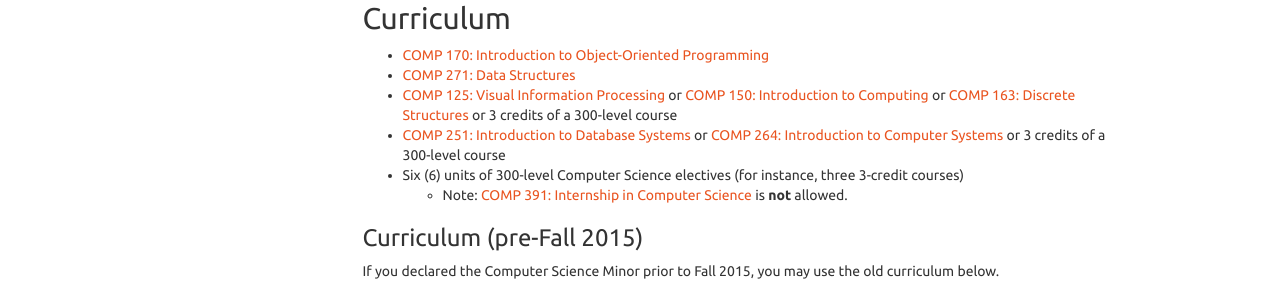
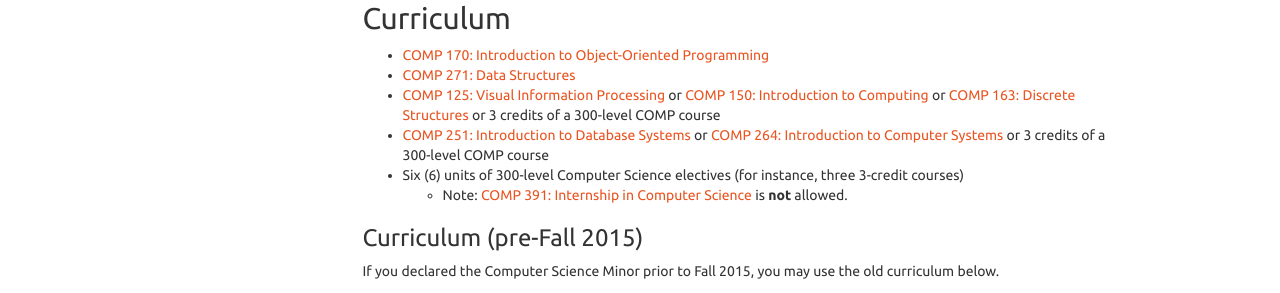
Before and after one commit to kyang5/coursedescriptions, a Sphinx documentation site: the page built from source/minorcs.rst, in a window 1280 px wide. Shown: the part 351-644 px from the top of the page. Built offline with Sphinx 7.4.7, drawn with Linux system fonts in a browser that asks for light colours.

Commit message:
editing curriculum to ephasis on COMP

```diff
--- a/source/minorcs.rst
+++ b/source/minorcs.rst
@@ -15,8 +15,8 @@
 
 -   :doc:`comp170`
 -   :doc:`comp271`
--   :doc:`comp125` or :doc:`comp150` or :doc:`comp163` or 3 credits of a 300-level course
--   :doc:`comp251` or :doc:`comp264` or 3 credits of a 300-level course
+-   :doc:`comp125` or :doc:`comp150` or :doc:`comp163` or 3 credits of a 300-level COMP course
+-   :doc:`comp251` or :doc:`comp264` or 3 credits of a 300-level COMP course
 -   Six (6) units of 300-level Computer Science electives (for instance, three 3-credit courses)
 
     -   Note: :doc:`comp391` is **not** allowed.
```
